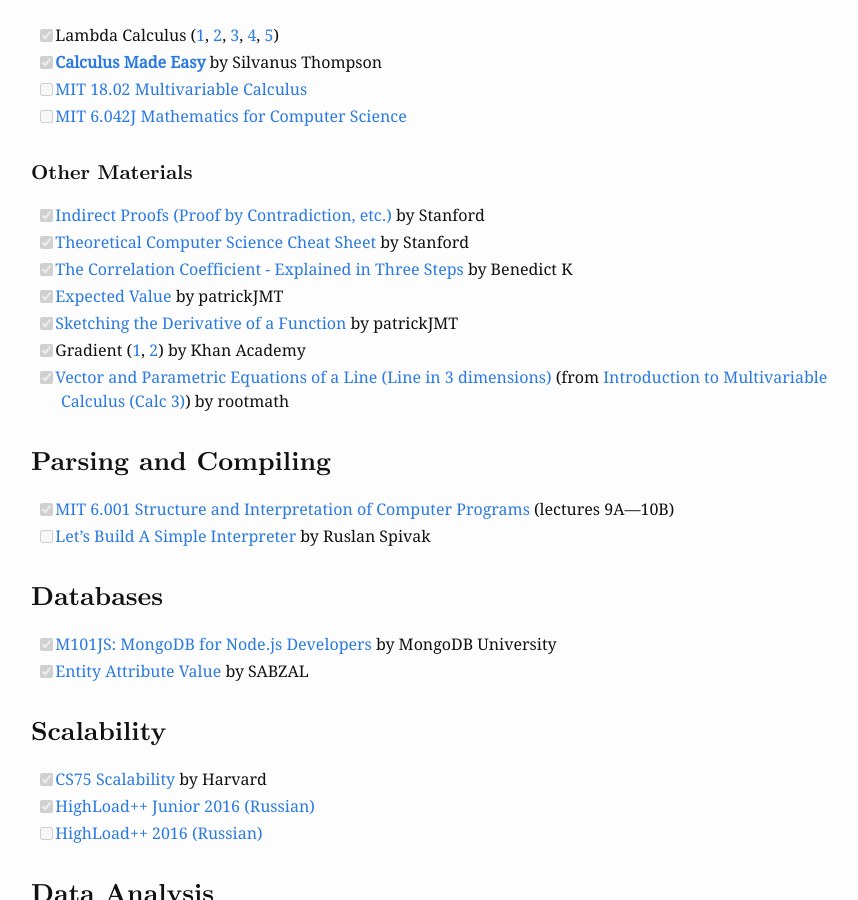
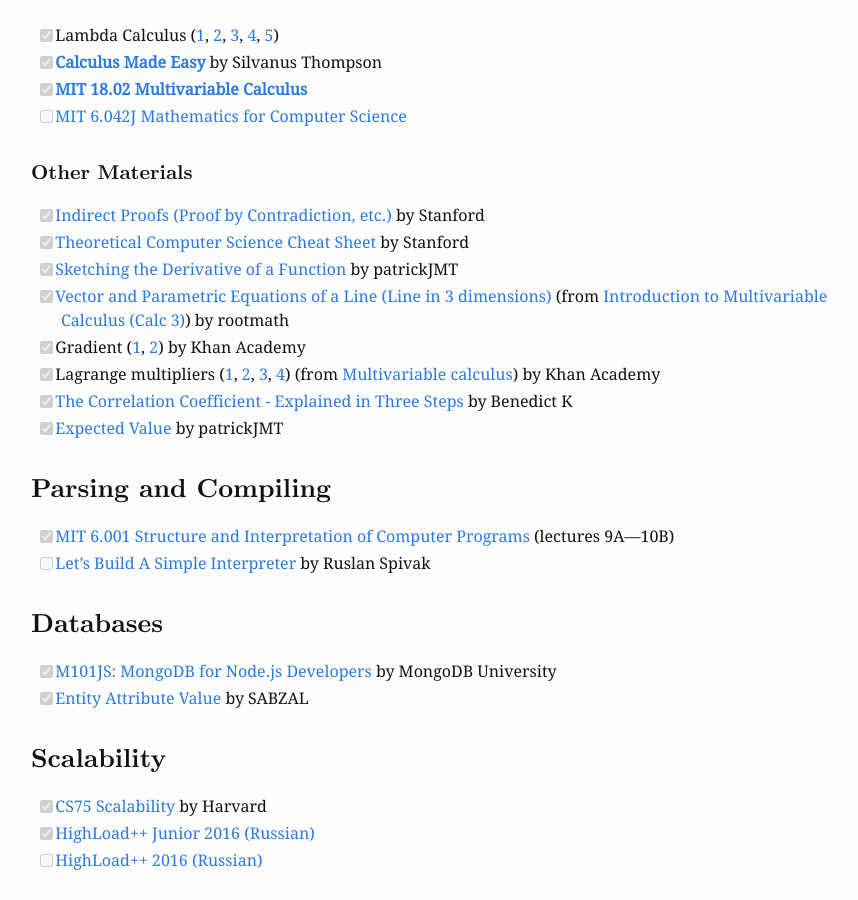
Before and after one commit to alopatindev/alopatindev.github.io, a Jekyll site: the page built from _posts/2016-11-29-self-learning.markdown, in a window 1280 px wide and 900 px high, scrolled down 2026 px. Shown: the whole window, without its empty margins (204-1062 px from the left). Built offline with Jekyll 4.4.1, drawn with Linux system fonts in a browser that asks for light colours; comment, search, counter and statistics services are not loaded.

Commit message:
update 2016-11-29-self-learning

```diff
--- a/_posts/2016-11-29-self-learning.markdown
+++ b/_posts/2016-11-29-self-learning.markdown
@@ -68,17 +68,18 @@
 ### Mathematics
 - [x]Lambda Calculus ([1](https://www.youtube.com/watch?v=S_WzF6BHadc), [2](https://www.youtube.com/watch?v=bEnFk_FBi3E), [3](https://www.youtube.com/watch?v=v1IlyzxP6Sg), [4](https://www.youtube.com/watch?v=Mg1pxUKeWCk), [5](https://www.youtube.com/watch?v=3h0-p4SDHig))
 - [x][**Calculus Made Easy**](https://www.amazon.com/Calculus-Made-Easy-Silvanus-Thompson/dp/0312185480) by Silvanus Thompson
-- [ ][MIT 18.02 Multivariable Calculus](https://www.youtube.com/watch?v=PxCxlsl_YwY&list=PL4C4C8A7D06566F38)
+- [x][**MIT 18.02 Multivariable Calculus**](https://www.youtube.com/watch?v=PxCxlsl_YwY&list=PL4C4C8A7D06566F38)
 - [ ][MIT 6.042J Mathematics for Computer Science](https://www.youtube.com/watch?v=L3LMbpZIKhQ&list=PLB7540DEDD482705B)
 
 #### Other Materials
 - [x][Indirect Proofs (Proof by Contradiction, etc.)](https://web.stanford.edu/class/archive/cs/cs103/cs103.1132/lectures/02/Small02.pdf) by Stanford
 - [x][Theoretical Computer Science Cheat Sheet](http://web.stanford.edu/~liszt90/acm/cheatsheet.pdf) by Stanford
+- [x][Sketching the Derivative of a Function](https://www.youtube.com/watch?v=QoTGPUArfTI) by patrickJMT
+- [x][Vector and Parametric Equations of a Line (Line in 3 dimensions)](https://www.youtube.com/watch?v=PyPp4QvQY3Q) (from [Introduction to Multivariable Calculus (Calc 3)](https://www.youtube.com/watch?v=oDzOKruKfKs&list=PLQ5YRQFsUCPuP9cyS7_YP_QCWQYd515Gp)) by rootmath
+- [x]Gradient ([1](https://www.youtube.com/watch?v=tIpKfDc295M), [2](https://www.youtube.com/watch?v=_-02ze7tf08)) by Khan Academy
+- [x]Lagrange multipliers ([1](https://www.youtube.com/watch?v=yuqB-d5MjZA), [2](https://www.youtube.com/watch?v=aep6lwPqm6I), [3](https://www.youtube.com/watch?v=hQ4UNu1P2kw), [4](https://www.youtube.com/watch?v=m-G3K2GPmEQ)) (from [Multivariable calculus](https://www.youtube.com/watch?v=hQ4UNu1P2kw&list=PLSQl0a2vh4HC5feHa6Rc5c0wbRTx56nF7)) by Khan Academy
 - [x][The Correlation Coefficient - Explained in Three Steps](https://www.youtube.com/watch?v=ugd4k3dC_8Y) by Benedict K
 - [x][Expected Value](https://www.youtube.com/watch?v=DAjVAEDil_Q) by patrickJMT
-- [x][Sketching the Derivative of a Function](https://www.youtube.com/watch?v=QoTGPUArfTI) by patrickJMT
-- [x]Gradient ([1](https://www.youtube.com/watch?v=tIpKfDc295M), [2](https://www.youtube.com/watch?v=_-02ze7tf08)) by Khan Academy
-- [x][Vector and Parametric Equations of a Line (Line in 3 dimensions)](https://www.youtube.com/watch?v=PyPp4QvQY3Q) (from [Introduction to Multivariable Calculus (Calc 3)](https://www.youtube.com/watch?v=oDzOKruKfKs&list=PLQ5YRQFsUCPuP9cyS7_YP_QCWQYd515Gp)) by rootmath
 
 ### Parsing and Compiling
 - [x][MIT 6.001 Structure and Interpretation of Computer Programs](https://www.youtube.com/watch?v=2Op3QLzMgSY&list=PL8FE88AA54363BC46) (lectures 9A—10B)
```
